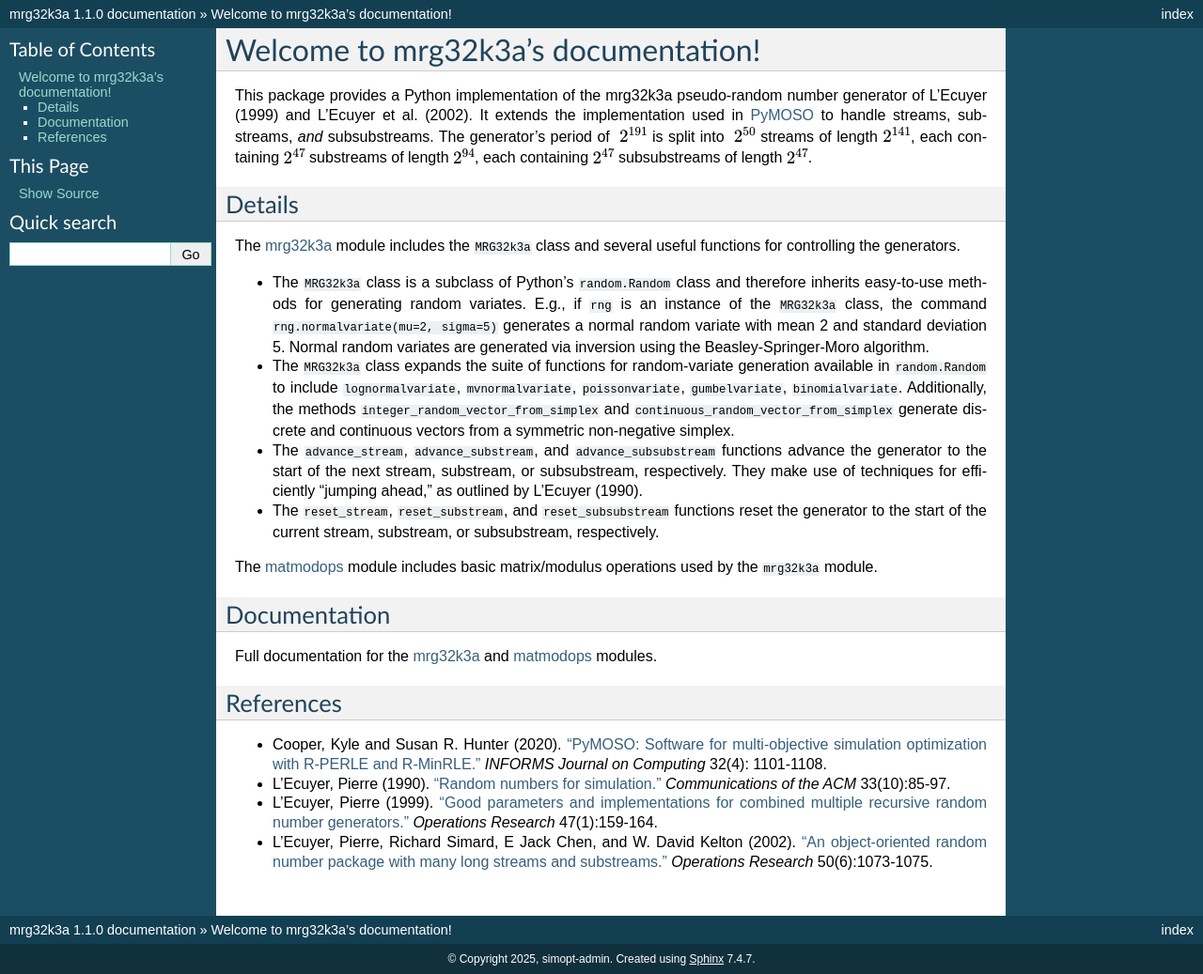
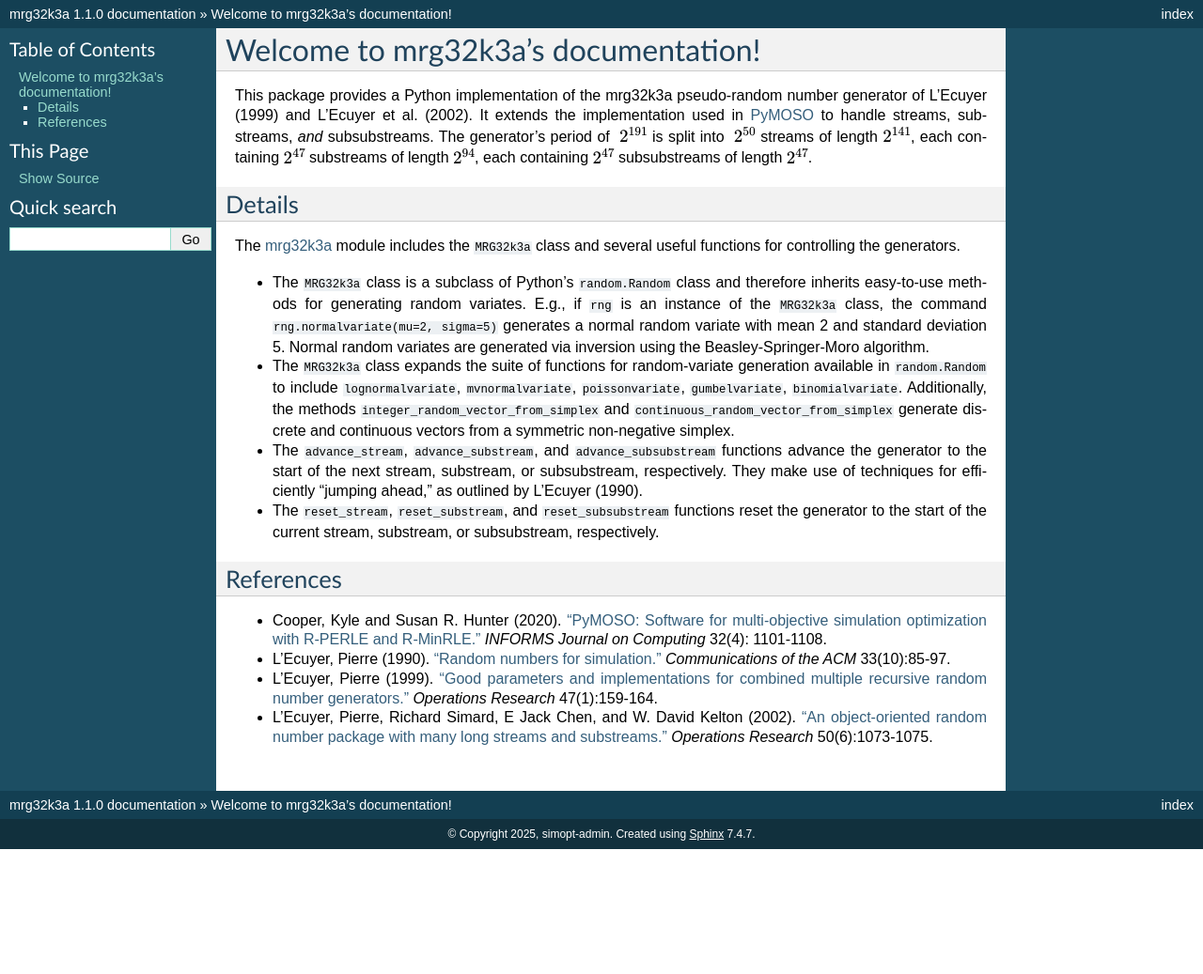
Before and after one commit to simopt-admin/mrg32k3a, a Sphinx documentation site: the page built from docs/index.rst, in a window 1280 px wide. Shown: the whole page at 94% size. Built offline with Sphinx 7.4.7, drawn with Linux system fonts in a browser that asks for light colours; after the commit the page ends 904 px from its top, so only the background shows below that.

Commit message:
removed matmodops references from documentation index

```diff
--- a/docs/index.rst
+++ b/docs/index.rst
@@ -20,13 +20,6 @@ The `mrg32k3a <https://mrg32k3a.readthedocs.io/en/latest/mrg32k3a.html#module-mr
 
 * The ``reset_stream``, ``reset_substream``, and ``reset_subsubstream`` functions reset the generator to the start of the current stream, substream, or subsubstream, respectively.
 
-The `matmodops <https://mrg32k3a.readthedocs.io/en/latest/mrg32k3a.html#module-mrg32k3a.matmodops>`_ module includes basic matrix/modulus operations used by the ``mrg32k3a`` module.
-
-Documentation
--------------
-Full documentation for the `mrg32k3a <https://mrg32k3a.readthedocs.io/en/latest/mrg32k3a.html#module-mrg32k3a.mrg32k3a>`_ and `matmodops <https://mrg32k3a.readthedocs.io/en/latest/mrg32k3a.html#module-mrg32k3a.matmodops>`_ modules.
-
-
 References
 ----------
 * Cooper, Kyle and Susan R. Hunter (2020). `"PyMOSO: Software for multi-objective simulation optimization with R-PERLE and R-MinRLE." <https://pubsonline.informs.org/doi/10.1287/ijoc.2019.0902>`_ *INFORMS Journal on Computing* 32(4): 1101-1108.
```
